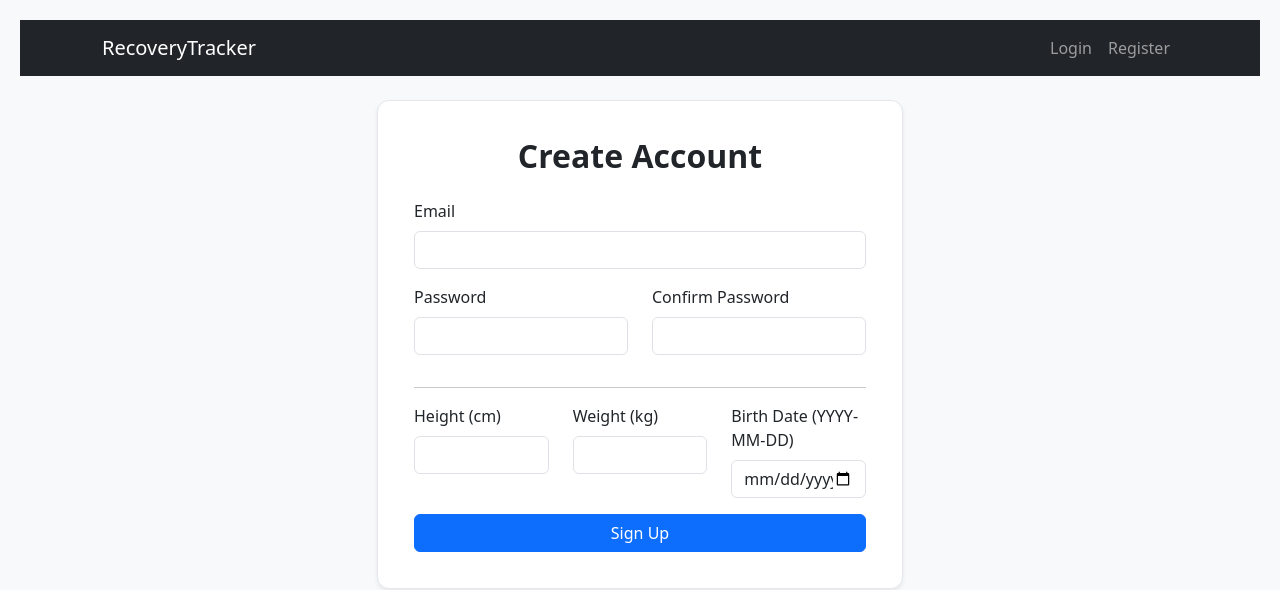
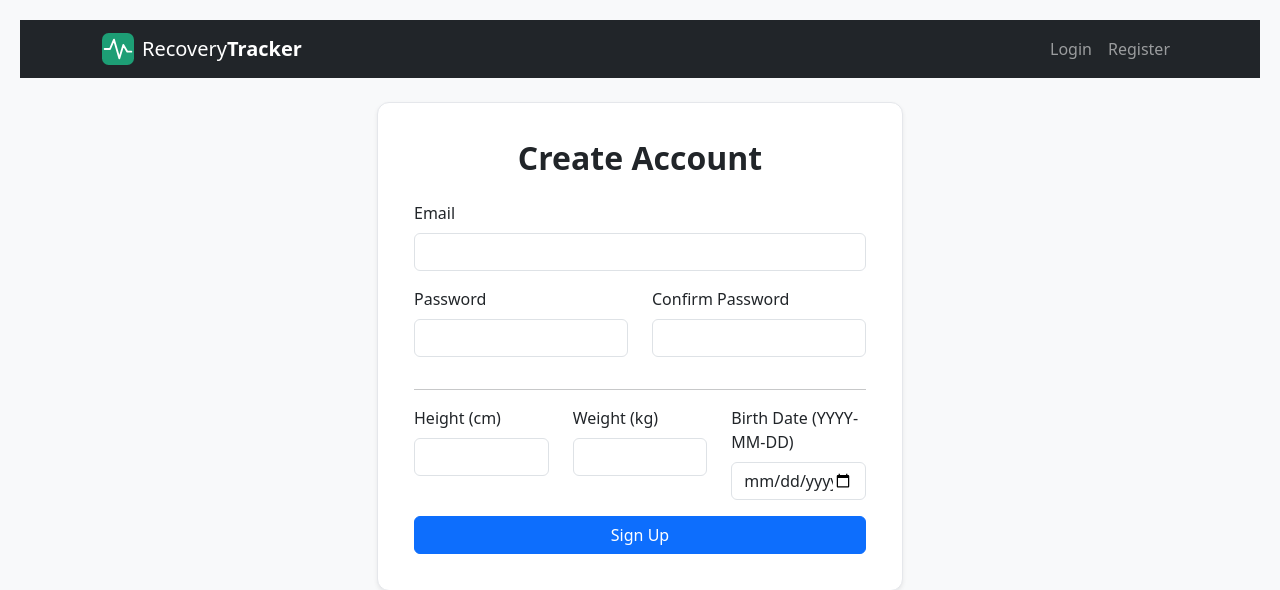
Before and after one commit to Coding-8122/GroupProject25-26, a Flask app: page /auth/register in a window 1280 px wide. Shown: the top 590 px of the page. Run offline with Flask 3, Linux system fonts and the light colour scheme.

Commit message:
Add logo to navbar #127

```diff
--- a/app/templates/base.html
+++ b/app/templates/base.html
@@ -10,7 +10,13 @@
 <body class="bg-light">
     <nav class="navbar navbar-expand-lg navbar-dark bg-dark mb-4">
         <div class="container">
-            <a class="navbar-brand" href="{{ url_for('main.dashboard') }}">RecoveryTracker</a>
+            <a class="navbar-brand d-flex align-items-center gap-2" href="{{ url_for('main.dashboard') }}">
+                <svg width="32" height="32" viewBox="0 0 48 48" role="img">
+                    <rect x="0" y="0" width="48" height="48" rx="10" fill="#1D9E75"/>
+                    <polyline points="4,24 12,24 18,10 26,38 32,18 38,28 44,28" fill="none" stroke="#ffffff" stroke-width="2.8" stroke-linecap="round" stroke-linejoin="round"/>
+                </svg>
+                <span>Recovery<strong>Tracker</strong></span>
+            </a>
 
             <button class="navbar-toggler" type="button" data-bs-toggle="collapse" data-bs-target="#navbarNav">
                 <span class="navbar-toggler-icon"></span>
```
